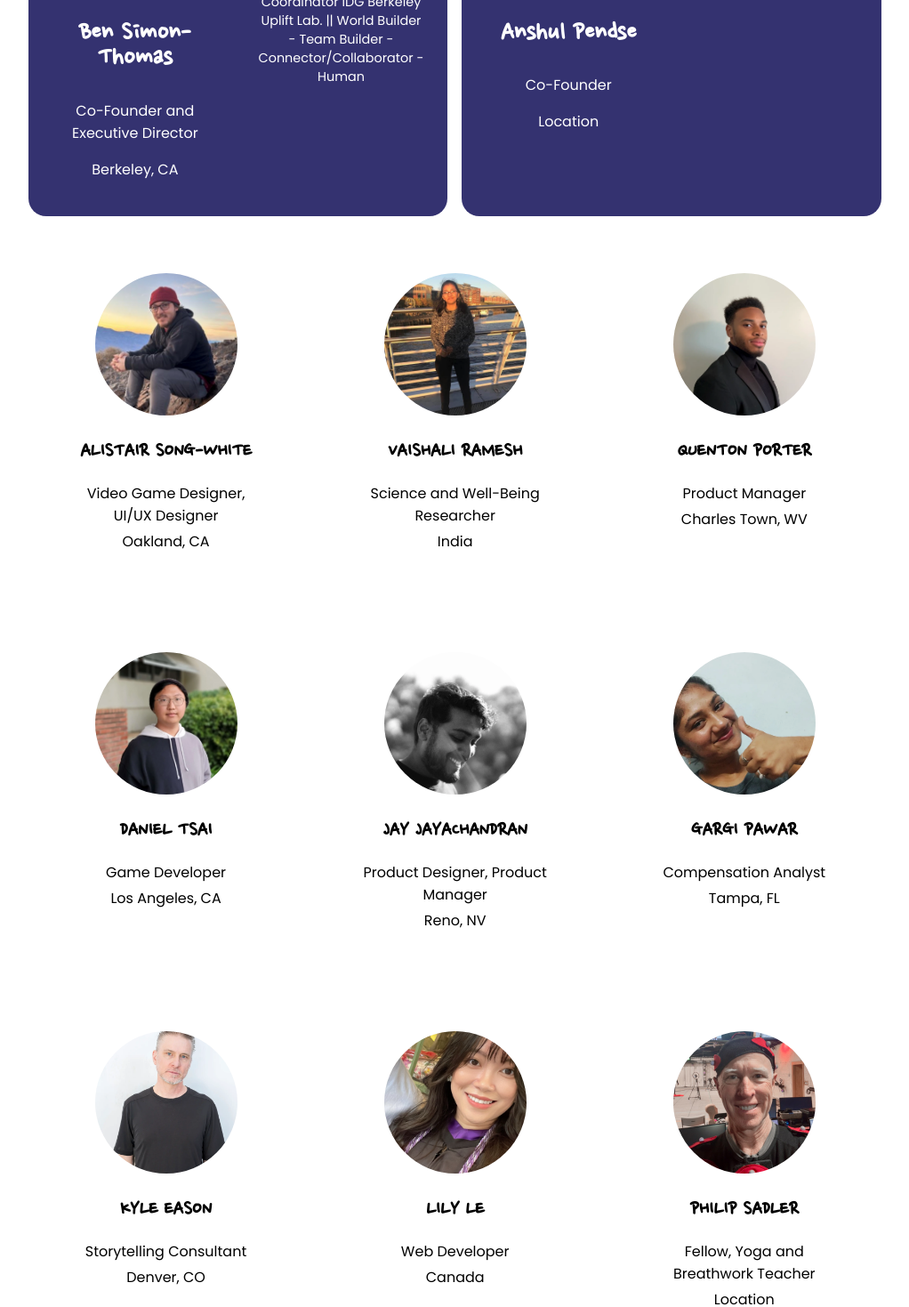
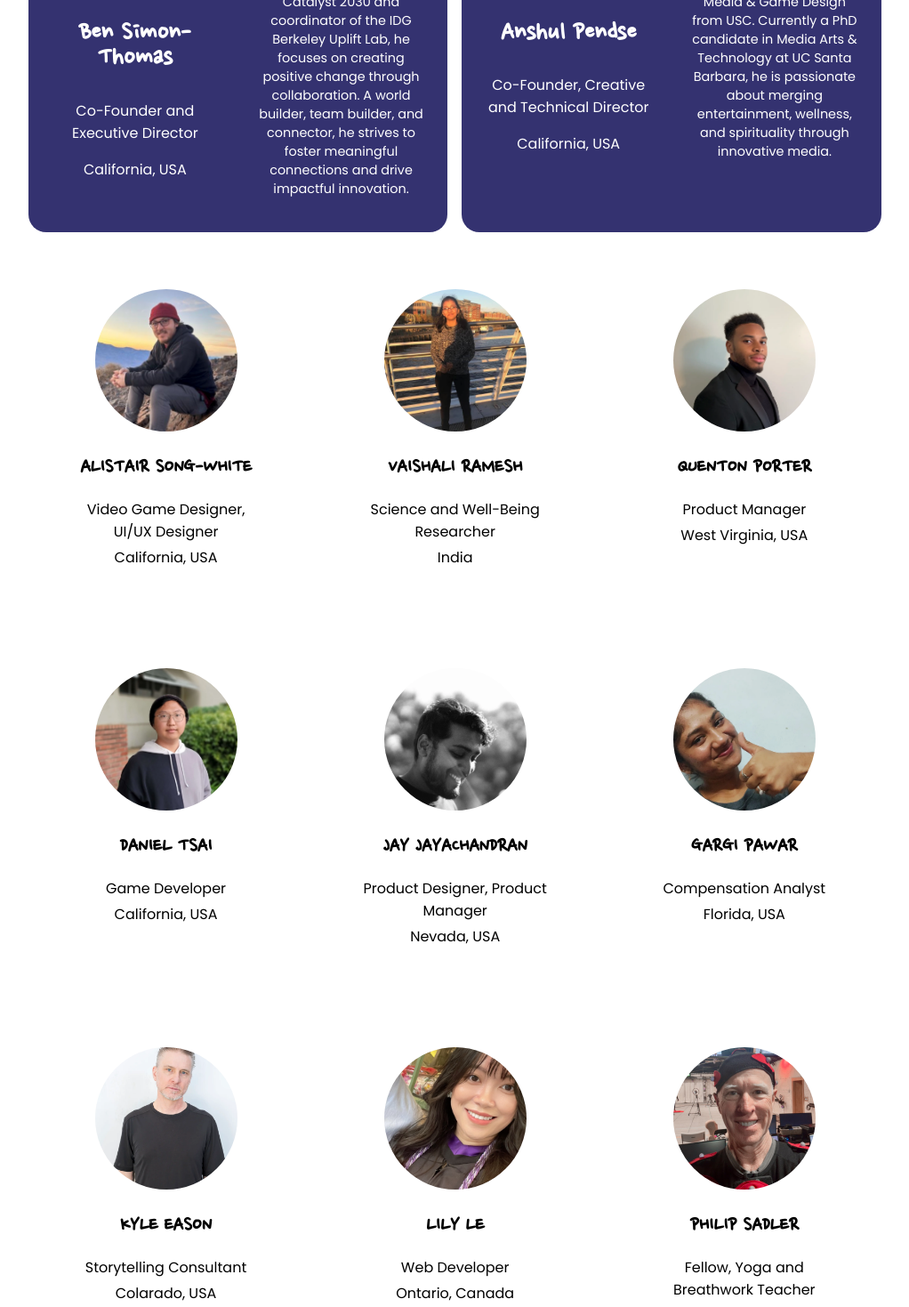
Before and after one commit to bstintheverse/theversewebdev, a React (Vite) app in the folder client/: page /our-people in a window 1280 px wide. Shown: the part 1040-2509 px from the top of the page at 89% size, without its empty margins (128-1150 px from the left). Built offline with nearby package versions, Linux system fonts and the light colour scheme.

Commit message:
update team member data
- update description for team member 1 and 2
- update image file path for team member 2

```diff
--- a/client/src/data/teamMembers.ts
+++ b/client/src/data/teamMembers.ts
@@ -17,16 +17,17 @@ export const teamMembers: teamMemberProps[] = [
         alt: "Photo of Ben Simon-Thomas",
         name: "Ben Simon-Thomas",
         role: "Co-Founder and Executive Director",
-        location: "Berkeley, CA",
-        description: "Creating games, experiences, and rituals that uplift humanity. || Member Catalyst 2030 & Coordinator IDG Berkeley Uplift Lab. || World Builder - Team Builder - Connector/Collaborator - Human"
+        location: "California, USA",
+        description: "Ben designs games, experiences, and rituals that inspire and uplift humanity. As a member of Catalyst 2030 and coordinator of the IDG Berkeley Uplift Lab, he focuses on creating positive change through collaboration. A world builder, team builder, and connector, he strives to foster meaningful connections and drive impactful innovation."
     },
     {
         id: 2,
-        image: `/assets/images/placeholder-square.jpg`,
+        image: `${imagePath}2.jpeg`,
         alt: "Photo of Anshul Pendse",
         name: "Anshul Pendse",
-        role: "Co-Founder",
-        location: "Location"
+        role: "Co-Founder, Creative and Technical Director",
+        location: "California, USA",
+        description: "Anshul is a media artist, game designer, and world builder with a Master of Fine Arts in Interactive Media & Game Design from USC. Currently a PhD candidate in Media Arts & Technology at UC Santa Barbara, he is passionate about merging entertainment, wellness, and spirituality through innovative media."
     },
     {
         id: 3,
@@ -34,7 +35,7 @@ export const teamMembers: teamMemberProps[] = [
         alt: "Photo of Alistair Song-White",
         name: "Alistair Song-White",
         role: "Video Game Designer, UI/UX Designer",
-        location: "Oakland, CA"
+        location: "California, USA"
     },
     {
         id: 4,
@@ -50,7 +51,7 @@ export const teamMembers: teamMemberProps[] = [
         alt: "Photo of Quenton Porter",
         name: "Quenton Porter",
         role: "Product Manager",
-        location: "Charles Town, WV"
+        location: "West Virginia, USA"
     },
     {
         id: 6,
@@ -58,7 +59,7 @@ export const teamMembers: teamMemberProps[] = [
         alt: "Photo of Daniel Tsai",
         name: "Daniel Tsai",
         role: "Game Developer",
-        location: "Los Angeles, CA"
+        location: "California, USA"
     },
     {
         id: 7,
@@ -66,7 +67,7 @@ export const teamMembers: teamMemberProps[] = [
         alt: "Photo of Jay Jayachandran",
         name: "Jay Jayachandran",
         role: "Product Designer, Product Manager",
-        location: "Reno, NV"
+        location: "Nevada, USA"
     },
     {
         id: 8,
@@ -74,7 +75,7 @@ export const teamMembers: teamMemberProps[] = [
         alt: "Photo of Gargi Pawar",
         name: "Gargi Pawar",
         role: "Compensation Analyst",
-        location: "Tampa, FL"
+        location: "Florida, USA"
     },
     {
         id: 9,
@@ -82,7 +83,7 @@ export const teamMembers: teamMemberProps[] = [
         alt: "Photo of Kyle Eason",
         name: "Kyle Eason",
         role: "Storytelling Consultant",
-        location: "Denver, CO"
+        location: "Colarado, USA"
     },
     {
         id: 10,
@@ -90,7 +91,7 @@ export const teamMembers: teamMemberProps[] = [
         alt: "Photo of Lily Le",
         name: "Lily Le",
         role: "Web Developer",
-        location: "Canada"
+        location: "Ontario, Canada"
     },
     {
         id: 11,
@@ -98,6 +99,6 @@ export const teamMembers: teamMemberProps[] = [
         alt: "Photo of Philip Sadler",
         name: "Philip Sadler",
         role: "Fellow, Yoga and Breathwork Teacher",
-        location: "Location"
+        location: "California, USA"
     }
 ]
```
